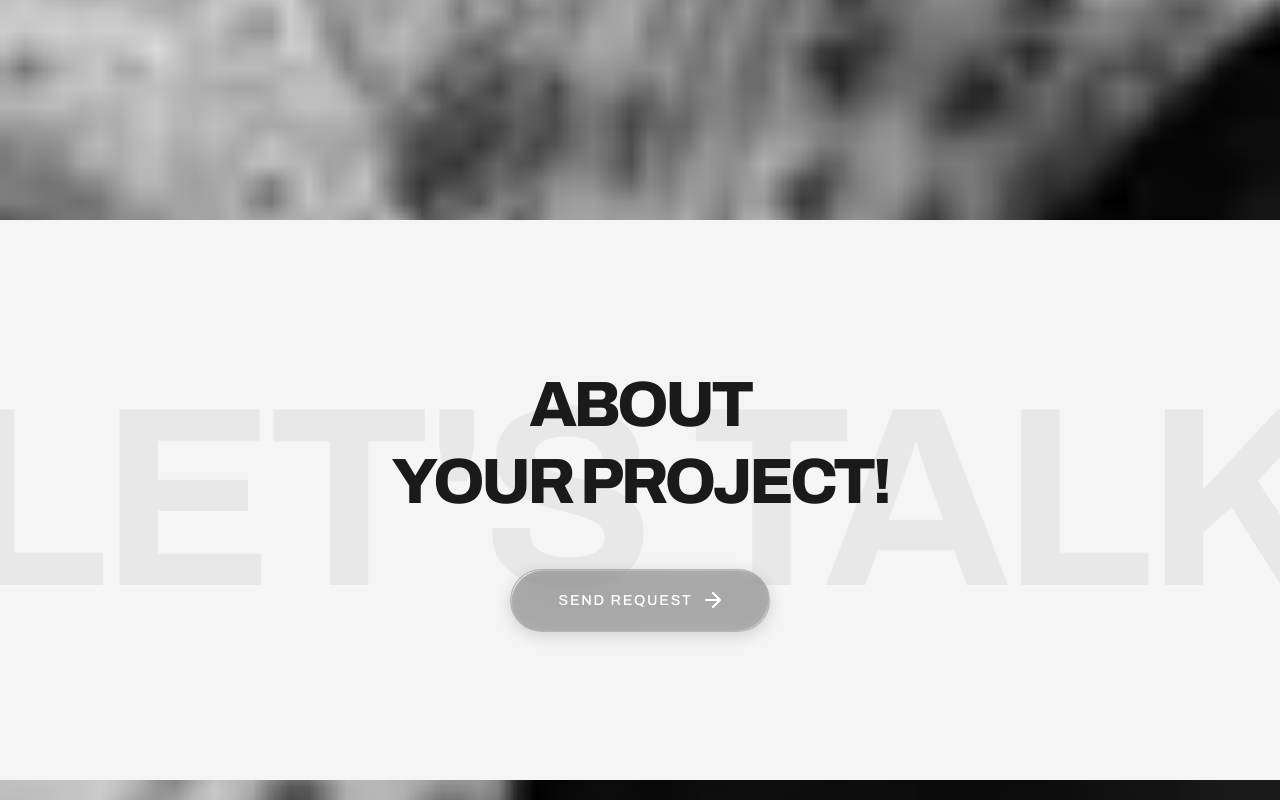
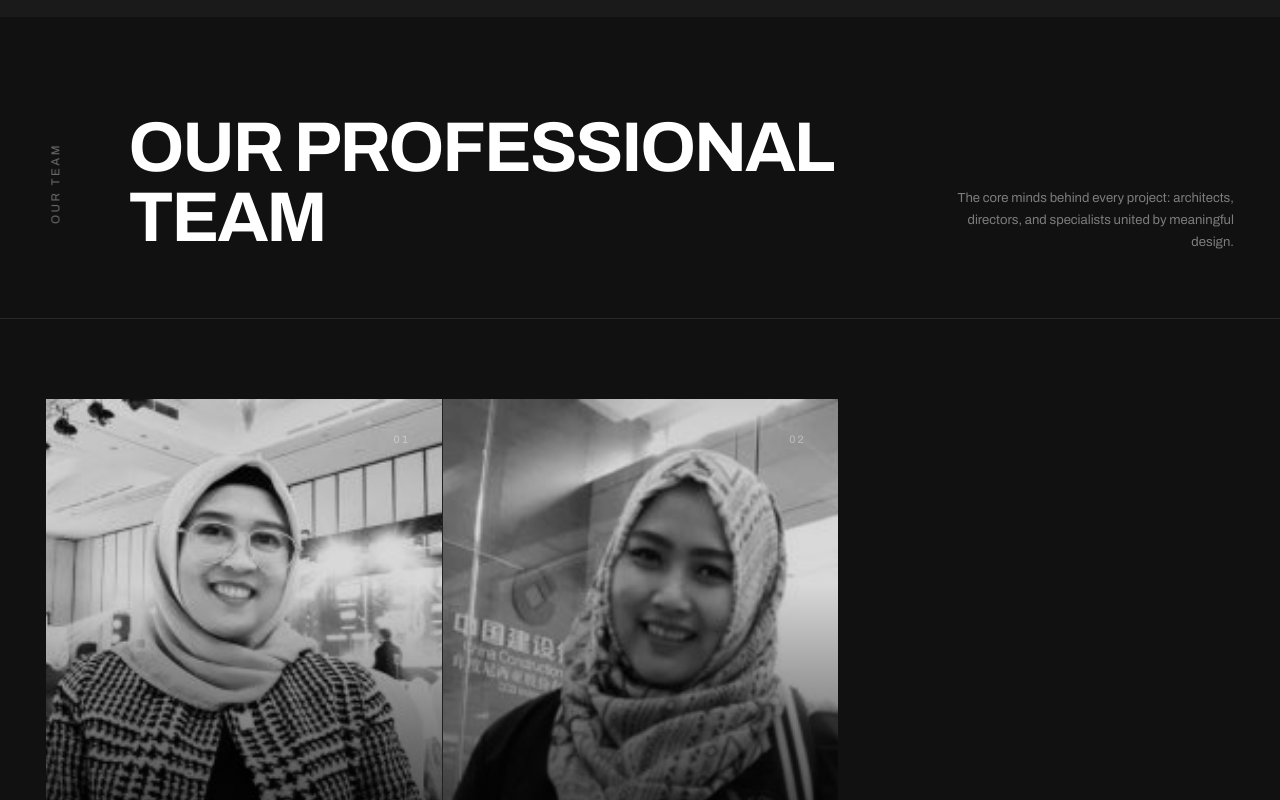
Before and after one commit to malul29/edra-architect-website, a Next.js app in the folder client/: page /about in a window 1280 px wide. Shown: the part 3560-4360 px from the top of the page. Built offline with nearby package versions, Linux system fonts and the light colour scheme.

Commit message:
refactor: redesign team section for improved layout and clarity

```diff
--- a/client/app/(frontend)/about/page.jsx
+++ b/client/app/(frontend)/about/page.jsx
@@ -154,28 +154,32 @@ export default function AboutPage() {
                 </section>
 
                 {/* ── TEAM ── */}
-                <section className="team-redesign">
-                    <div className="container">
-                        <div className="team-redesign-header">
-                            <h2>Our Professional Team</h2>
-                            <p>The core minds behind every project — architects, directors, and specialists united by a passion for meaningful design.</p>
+                <section className="team-section">
+                    <div className="team-section-head">
+                        <div className="team-eyebrow">Our Team</div>
+                        <h2 className="team-title">Our Professional Team</h2>
+                        <p className="team-subtitle">The core minds behind every project: architects, directors, and specialists united by meaningful design.</p>
                     </div>
-                        <div className="team-redesign-grid">
+
+                    <div className="team-grid">
                         {[
                             { img: "/presdir.jpg", name: "Ar. Megawati Nyonri", role: "President Director & Lead Architect", id: "01" },
                             { img: "/opsdir.jpg", name: "Ning Widyastuti", role: "Operational Director", id: "02" },
                         ].map((m) => (
-                                <div className="team-member-card" key={m.id}>
-                                    <div className="team-member-image">
+                            <article className="team-card" key={m.id}>
+                                <div className="team-card-visual">
                                     <Image src={m.img} alt={m.name} fill style={{ objectFit: "cover", objectPosition: "top" }} sizes="(max-width: 768px) 100vw, 50vw" />
-                                    </div>
-                                    <div className="team-member-info">
-                                        <h3>{m.name}</h3>
-                                        <p>{m.role}</p>
+                                    <div className="team-card-gradient" />
+                                    <div className="team-card-overlay">
+                                        <div className="team-card-num">{m.id}</div>
+                                        <div className="team-card-info">
+                                            <h3 className="team-card-name">{m.name}</h3>
+                                            <p className="team-card-role">{m.role}</p>
                                         </div>
                                     </div>
+                                </div>
+                            </article>
                         ))}
-                        </div>
                     </div>
                 </section>
 
```
Lines whose indentation alone changed are shown as unchanged.
